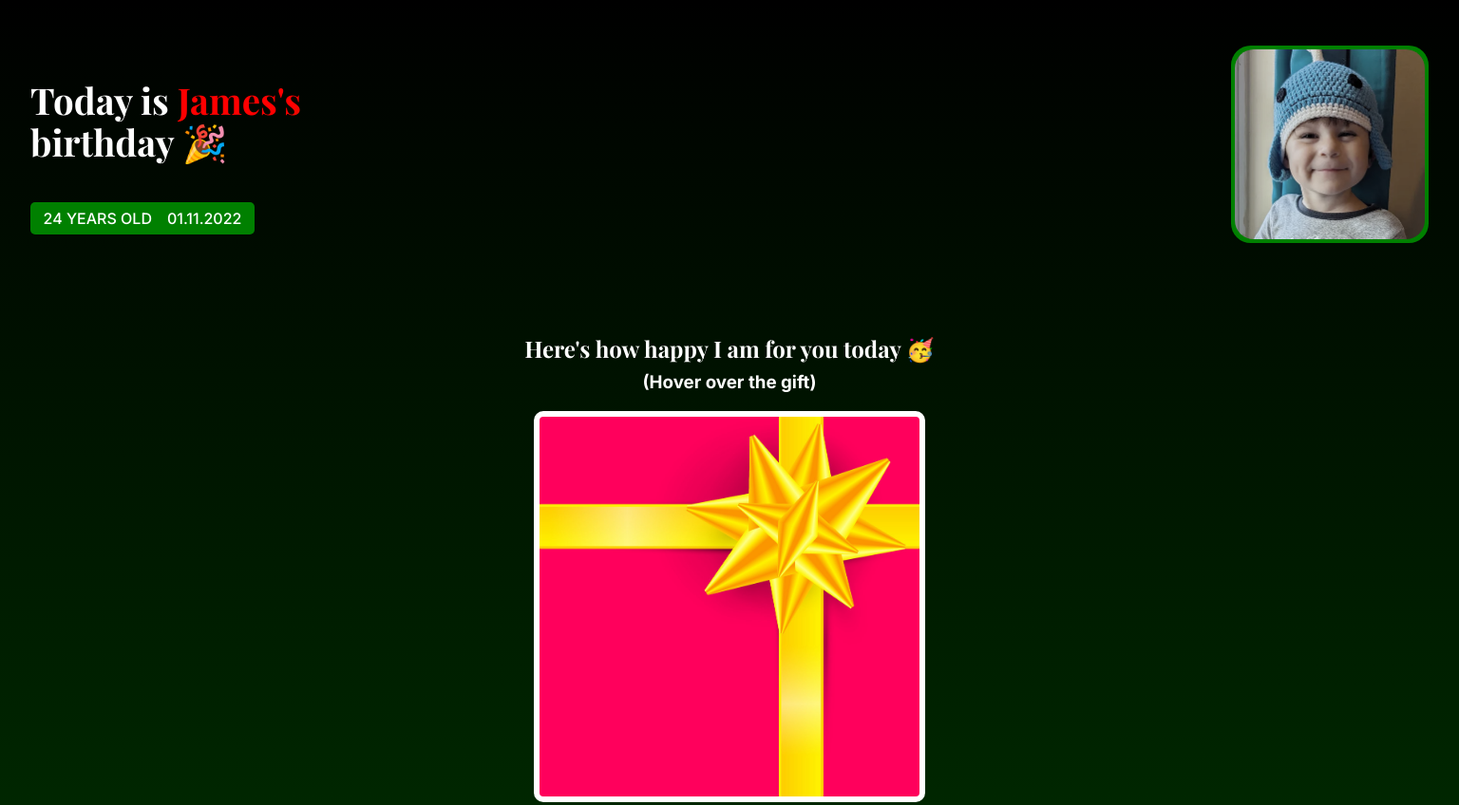
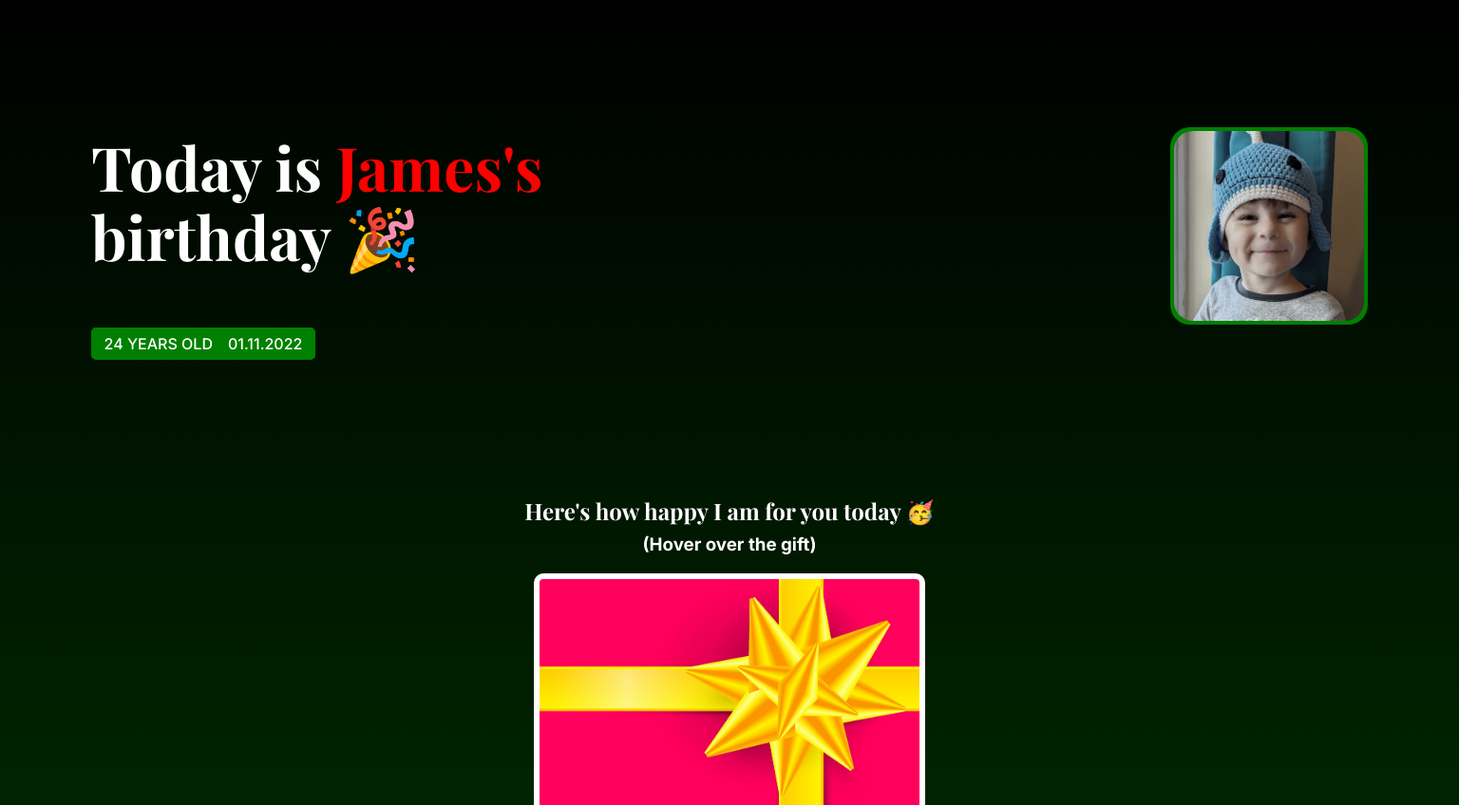
Before and after one commit to bbrazis/birthday-site, a website built with Vite: page birthday-site/index.html in a window 1536 px wide. Shown: the top 848 px of the page at 95% size. Built offline with nearby package versions, Linux system fonts and the light colour scheme.

Commit message:
Some large viewport adjustments

```diff
--- a/birthday-site/styles.css
+++ b/birthday-site/styles.css
@@ -112,9 +112,11 @@ h1 {
     display: flex;
     flex-direction: row;
     align-items: center;
-    padding: 3rem 2rem;
+    padding: 3rem 6rem;
     column-gap: 3rem;
 }
+
+
 
 .header-left,
 .header-right {
@@ -187,3 +189,18 @@ h1 {
 a {
     color: white;
 }
+
+/* media queries */
+@media screen and (min-width: 1440px) {
+    #header {
+        max-width: 1440px;
+        margin: 0 auto;
+        padding: 6rem;
+    }
+    #hero-imag-wrap {
+        max-width: 600px;
+    }
+    h1 {
+        font-size: 4rem;
+    }
+}
```
Also changed, not shown: birthday-site/images/nick.jpg (deleted).
